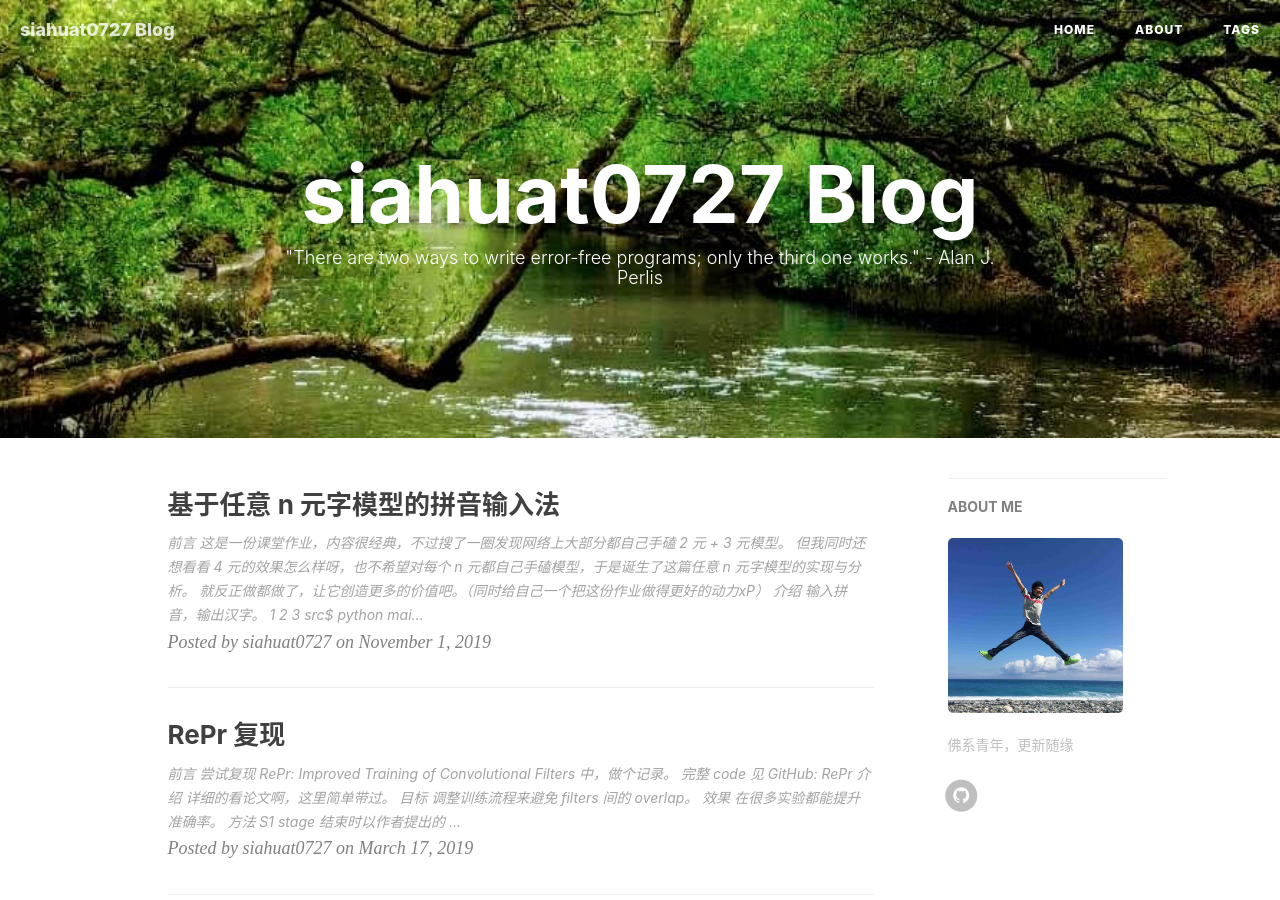
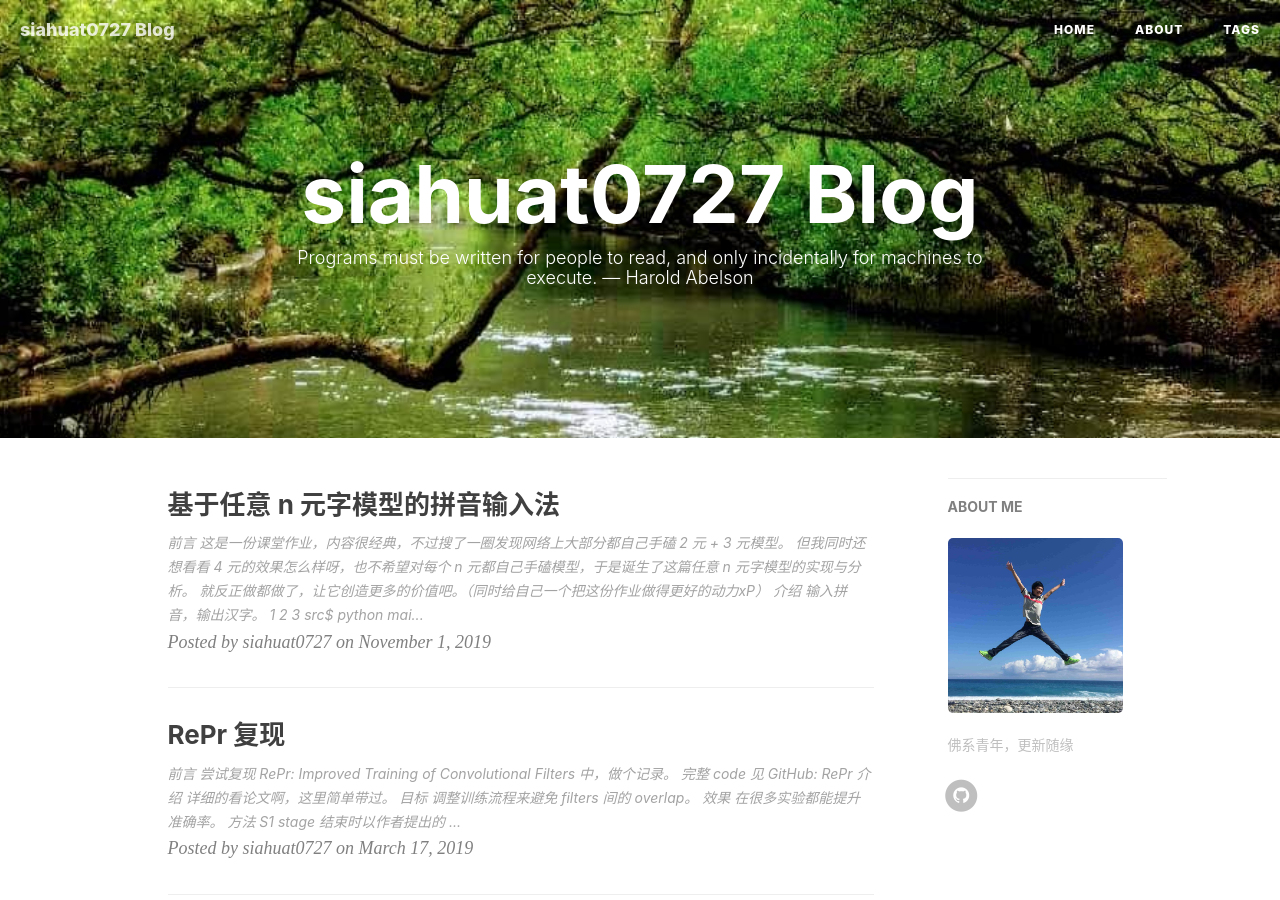
Before and after one commit to siahuat0727/siahuat0727.github.io, a Jekyll site: the page built from index.html, in a window 1280 px wide and 900 px high. Built offline with Jekyll 4.4.1, drawn with Linux system fonts in a browser that asks for light colours; nearby versions of some CDN libraries; the list of posts is cut into pages by our own code; comment, search, counter and statistics services are not loaded.

Commit message:
Update quote

```diff
--- a/index.html
+++ b/index.html
@@ -1,6 +1,6 @@
 ---
 layout: page
-description: "\"There are two ways to write error-free programs; only the third one works.\" - Alan J. Perlis"
+description: "Programs must be written for people to read, and only incidentally for machines to execute.\n― Harold Abelson"
 header-img: "img/page-bg.jpg"
 ---
 
```
